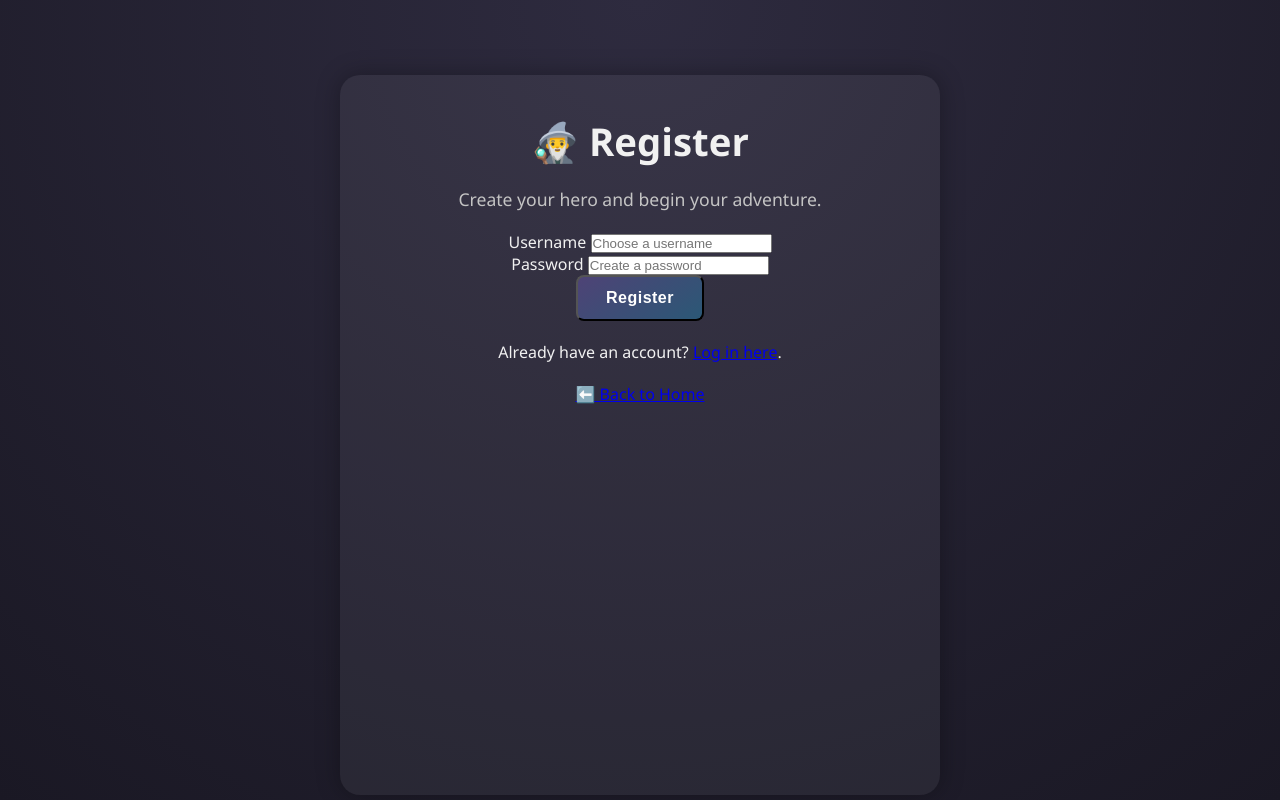
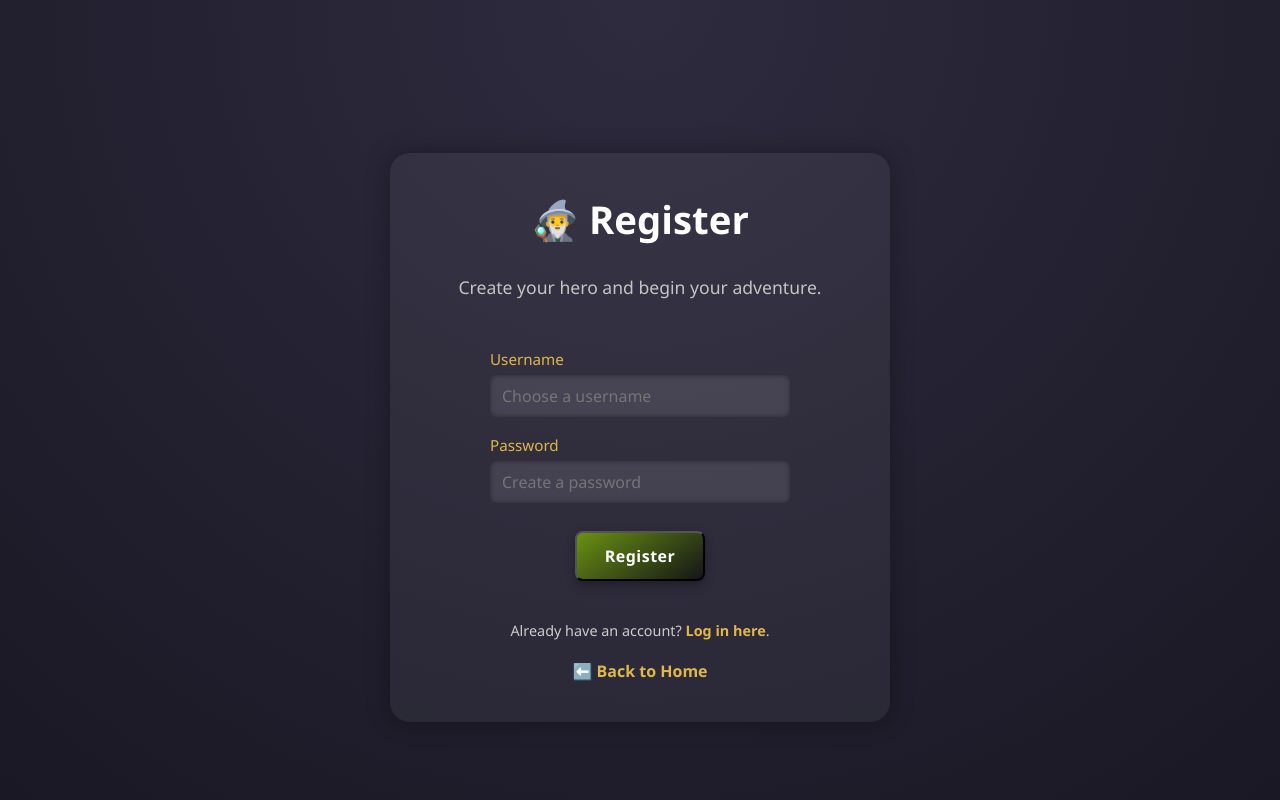
Before and after one commit to Dante-Q/myrpgonline, a Flask app: page /register in a window 1280 px wide. Run offline with Flask 3, Linux system fonts and the light colour scheme.

Commit message:
merged old.css with styles.css to find a middle ground

```diff
--- a/src/static/styles.css
+++ b/src/static/styles.css
@@ -3,6 +3,7 @@
     box-sizing: border-box;
     margin: 0;
     padding: 0;
+    font-family: 'Segoe UI', Tahoma, Geneva, Verdana, sans-serif;
 }
 
 body {
@@ -12,6 +13,8 @@ body {
     min-height: 100vh;
     display: flex;
     justify-content: center;
+    height: 100vh;
+    align-items: center;
     padding-top: 75px; /* space for fixed header */
 }
 
@@ -35,6 +38,7 @@ body {
 
 /* Center container */
 .container {
+    text-align: center;
     max-height: 90vh;
     display: flex;
     flex-direction: column;
@@ -44,7 +48,7 @@ body {
     padding: 40px 60px;
     border-radius: 20px;
     box-shadow: 0 0 25px rgba(0, 0, 0, 0.3);
-    max-width: 600px;
+    max-width: 500px;
     width: 90%;
     text-align: center;
 
@@ -54,11 +58,24 @@ body {
 /* Headers */
 h1 {
     font-size: 2.4em;
+    margin-bottom: 10px;
+    color: #fff;
+}
+
+.highlight {
+    color: #e0b74a;
 }
 
 .subtitle {
+    color: #c4c4c4;
+    margin-bottom: 30px;
     font-size: 1.1em;
     color: #c4c4c4;
+}
+.buttons {
+    display: flex;
+    justify-content: center;
+    gap: 20px;
 }
 
 /* Character Creation Form */
@@ -127,11 +144,21 @@ ul li:hover {
     display: inline-flex;
     justify-content: center;
     align-items: center;
+    box-shadow: 0 4px 10px rgba(0,0,0,0.3);
 }
 
 .btn:hover {
     transform: translateY(-2px);
+    background: linear-gradient(145deg, #5b4a89, #345d86);
     box-shadow: 0 6px 15px rgba(0,0,0,0.4);
+}
+
+.btn.secondary {
+    background: linear-gradient(145deg, #6a9113, #141517);
+}
+
+.btn.secondary:hover {
+    background: linear-gradient(145deg, #7ea51b, #1b1b1d);
 }
 
 .btn.third {
@@ -152,6 +179,39 @@ ul li:hover {
     transform: translateY(-2px);
     box-shadow: 0 6px 15px rgba(0,0,0,0.4);
 }
+/* Form container styling */
+.form {
+    display: flex;
+    flex-direction: column;
+    gap: 18px;
+    text-align: left;
+    width: 300px;
+}
+
+.form-group label {
+    display: block;
+    font-size: 0.95em;
+    margin-bottom: 6px;
+    color: #e0b74a;
+}
+
+.input-field {
+    width: 100%;
+    padding: 10px 12px;
+    border-radius: 6px;
+    border: none;
+    outline: none;
+    font-size: 1em;
+    background: rgba(255, 255, 255, 0.1);
+    color: #f8f8f8;
+    box-shadow: inset 0 0 5px rgba(0,0,0,0.4);
+    transition: all 0.2s ease;
+}
+
+.input-field:focus {
+    background: rgba(255, 255, 255, 0.2);
+    box-shadow: 0 0 8px rgba(224, 183, 74, 0.6);
+}
 
 .button-row {
     display: flex;
@@ -159,3 +219,23 @@ ul li:hover {
     gap: 20px; /* space between the buttons */
     margin-top: 20px; /* optional spacing from elements above */
 }
+.form-actions {
+    text-align: center;
+    margin-top: 10px;
+}
+
+.small-text {
+    margin-top: 20px;
+    font-size: 0.9em;
+    color: #ccc;
+}
+
+.link {
+    color: #e0b74a;
+    text-decoration: none;
+    font-weight: 600;
+}
+
+.link:hover {
+    text-decoration: underline;
+}
```
Also changed, not shown: src/static/old.css (added, +130 -0 lines).
